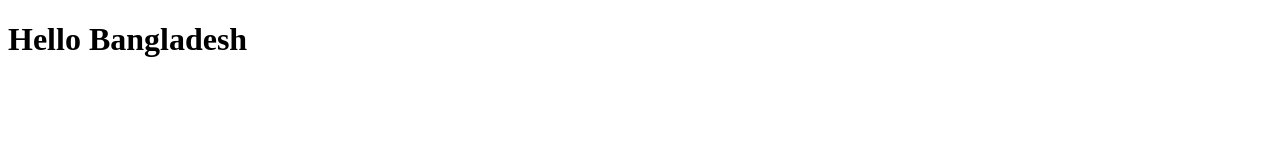
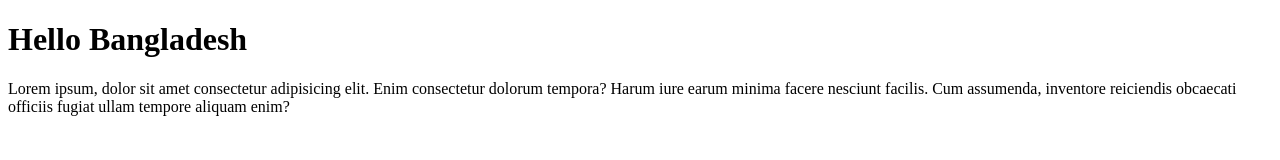
Before and after one commit to nahidforever/test2, a plain HTML site: page index.html in a window 1280 px wide. Drawn offline with Linux system fonts and the light colour scheme.

Commit message:
Add para

```diff
--- a/index.html
+++ b/index.html
@@ -7,5 +7,7 @@
 </head>
 <body>
     <h1>Hello Bangladesh</h1>
+
+    <p>Lorem ipsum, dolor sit amet consectetur adipisicing elit. Enim consectetur dolorum tempora? Harum iure earum minima facere nesciunt facilis. Cum assumenda, inventore reiciendis obcaecati officiis fugiat ullam tempore aliquam enim?</p>
 </body>
 </html>
```
